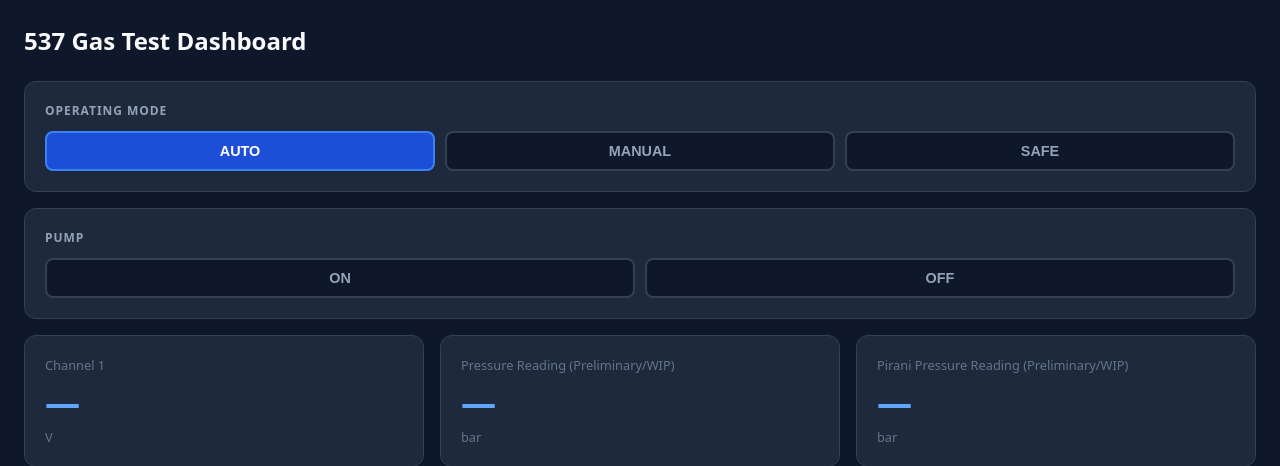
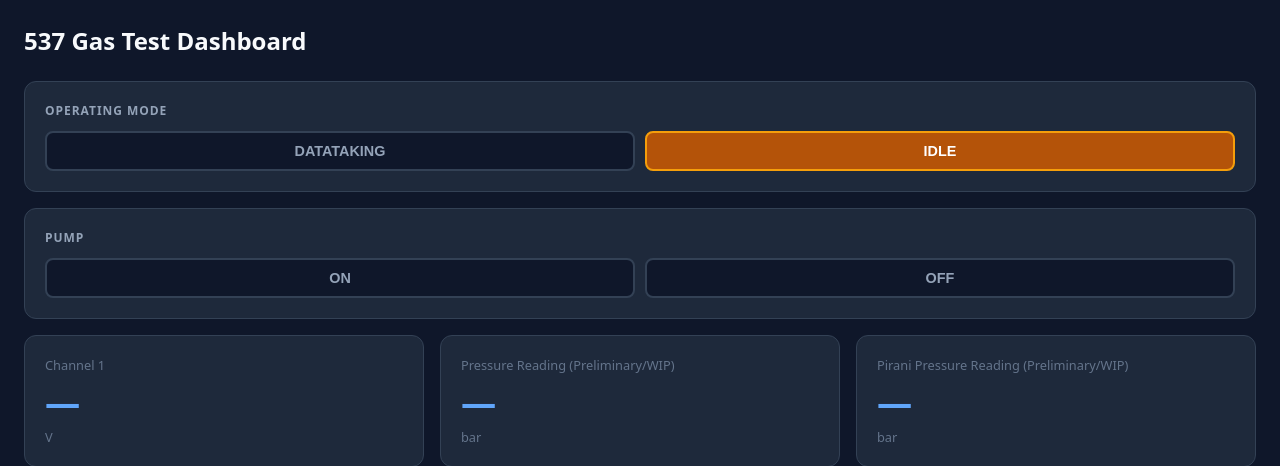
Before and after one commit to Charlotte-Knight/gas-test-daq, a FastAPI app: page / in a window 1280 px wide. Shown: the top 466 px of the page. Run offline with FastAPI, Linux system fonts and the light colour scheme; data that the repository does not hold is empty.

Commit message:
datataking and idle modes

```diff
--- a/database.py
+++ b/database.py
@@ -20,7 +20,7 @@ def init_db() -> None:
         # Only insert default mode if the config table is empty
         existing = session.exec(select(Config).where(Config.key == "mode")).first()
         if not existing:
-            session.add(Config(key="mode", value=Mode.AUTO.value))
+            session.add(Config(key="mode", value=Mode.IDLE.value))
             session.commit()
 
         existing = session.exec(select(Config).where(Config.key == "pump")).first()
--- a/main.py
+++ b/main.py
@@ -10,7 +10,7 @@ from sqlmodel import Session, select
 
 from database import get_mode, get_session, init_db, set_mode, get_pump, set_pump
 from daq import SamplerThread, DatabaseThread, buffer
-from models import Measurement, Mode, PumpState
+from models import Config, Measurement, Mode, PumpState
 
 import numpy as np
 
@@ -115,24 +115,24 @@ def get_latest(session: DbSession) -> Measurement:
 @app.get("/stream", summary="Live measurement stream via SSE")
 async def stream(session: DbSession) -> StreamingResponse:
     async def event_generator() -> AsyncGenerator[str, None]:
-        last_id: int | None = None
         while True:
             # Use a fresh session per poll to avoid stale reads
             with Session(session.bind) as s:
-                row = s.exec(
+                measurement = s.exec(
                     select(Measurement).order_by(Measurement.id.desc()).limit(1)
                 ).first()
 
-            if row and row.id != last_id:
-                last_id = row.id
+                mode = s.exec(select(Config).where(Config.key == "mode")).one()
+                pump = s.exec(select(Config).where(Config.key == "pump")).one()
+
+            if measurement:
                 payload = {
-                    "id": row.id,
-                    "timestamp": row.timestamp.isoformat(),
-                    "ch1": row.ch1,
-                    "pressure": row.pressure,
-                    "pirani_pressure": row.pirani_pressure,
-                    "mode": row.mode.value,
-                    "pump": row.pump.value,
+                    "timestamp": measurement.timestamp.isoformat(),
+                    "ch1": measurement.ch1,
+                    "pressure": measurement.pressure,
+                    "pirani_pressure": measurement.pirani_pressure,
+                    "mode": mode.value,
+                    "pump": pump.value,
                 }
                 yield f"data: {json.dumps(payload)}\n\n"
 
--- a/models.py
+++ b/models.py
@@ -6,9 +6,8 @@ from sqlmodel import Field, SQLModel
 
 
 class Mode(str, Enum):
-    AUTO = "AUTO"
-    MANUAL = "MANUAL"
-    SAFE = "SAFE"
+    DATATAKING = "DATATAKING"
+    IDLE = "IDLE"
 
 
 class PumpState(str, Enum):
--- a/templates/index.html
+++ b/templates/index.html
@@ -53,9 +53,8 @@
     }
     .mode-btn:hover { border-color: #64748b; color: #e2e8f0; }
 
-    .mode-btn.active-AUTO   { background: #1d4ed8; border-color: #3b82f6; color: #fff; }
-    .mode-btn.active-MANUAL { background: #b45309; border-color: #f59e0b; color: #fff; }
-    .mode-btn.active-SAFE   { background: #15803d; border-color: #22c55e; color: #fff; }
+    .mode-btn.active-DATATAKING   { background: #1d4ed8; border-color: #3b82f6; color: #fff; }
+    .mode-btn.active-IDLE { background: #b45309; border-color: #f59e0b; color: #fff; }
 
     .mode-btn.active-ON   { background: #1d4ed8; border-color: #3b82f6; color: #fff; }
     .mode-btn.active-OFF   { background: #1d4ed8; border-color: #3b82f6; color: #fff; }
@@ -131,9 +130,8 @@
   <div class="card">
     <h2>Operating Mode</h2>
     <div class="mode-group">
-      <button class="mode-btn" id="btn-AUTO"   onclick="setMode('AUTO')">AUTO</button>
-      <button class="mode-btn" id="btn-MANUAL" onclick="setMode('MANUAL')">MANUAL</button>
-      <button class="mode-btn" id="btn-SAFE"   onclick="setMode('SAFE')">SAFE</button>
+      <button class="mode-btn" id="btn-DATATAKING"   onclick="setMode('DATATAKING')">DATATAKING</button>
+      <button class="mode-btn" id="btn-IDLE" onclick="setMode('IDLE')">IDLE</button>
     </div>
   </div>
 </div>
@@ -230,6 +228,7 @@
 
   function pushToChart(ts, pressure, pirani_pressure) {
     const label = new Date(ts).toLocaleTimeString();
+    if (label !== labels[labels.length - 1]) {
       labels.push(label);
       datasets[0].data.push(pressure);
       datasets[1].data.push(pirani_pressure);
@@ -239,6 +238,7 @@
       }
       chart.update("none");
     }
+  }
 
   // ── Mode buttons ─────────────────────────────────────────────────────────
   async function setMode(mode) {
@@ -247,7 +247,7 @@
   }
 
   function highlightMode(mode) {
-    ["AUTO", "MANUAL", "SAFE"].forEach(m => {
+    ["DATATAKING", "IDLE"].forEach(m => {
       const btn = document.getElementById(`btn-${m}`);
       btn.className = "mode-btn" + (m === mode ? ` active-${m}` : "");
     });
```
Also changed, not shown: daq.py (+11 -10 lines). Lines whose indentation alone changed are shown as unchanged.
